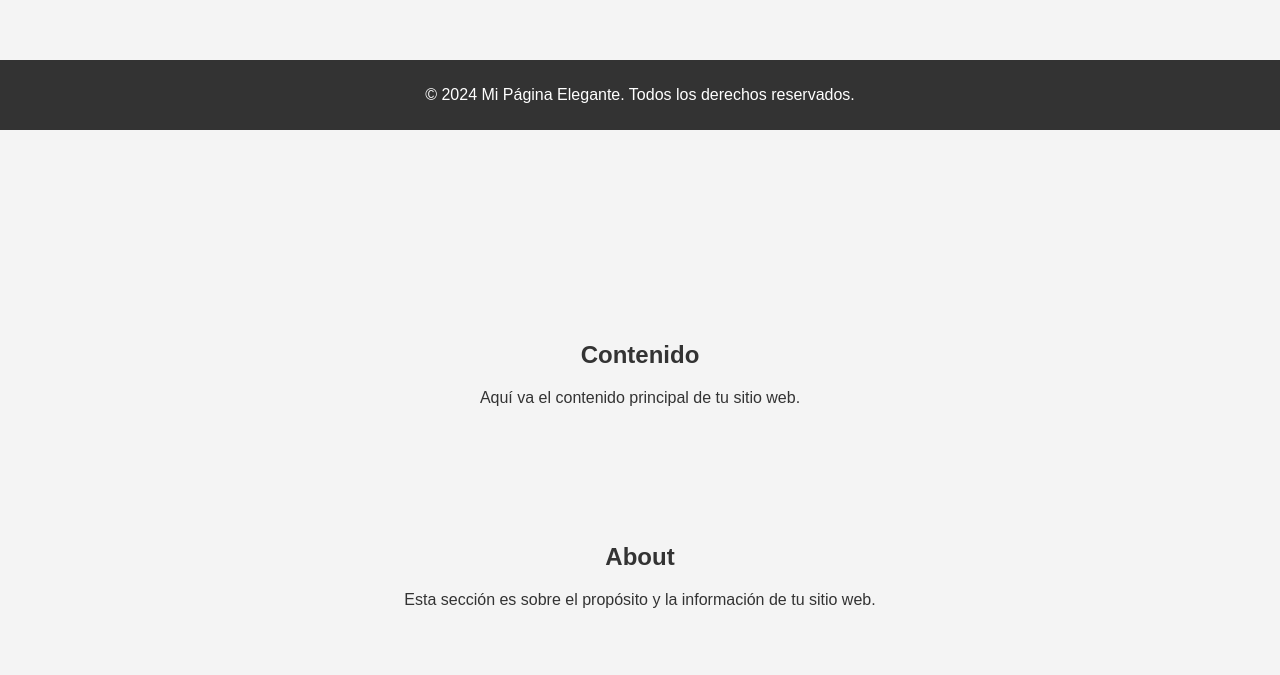
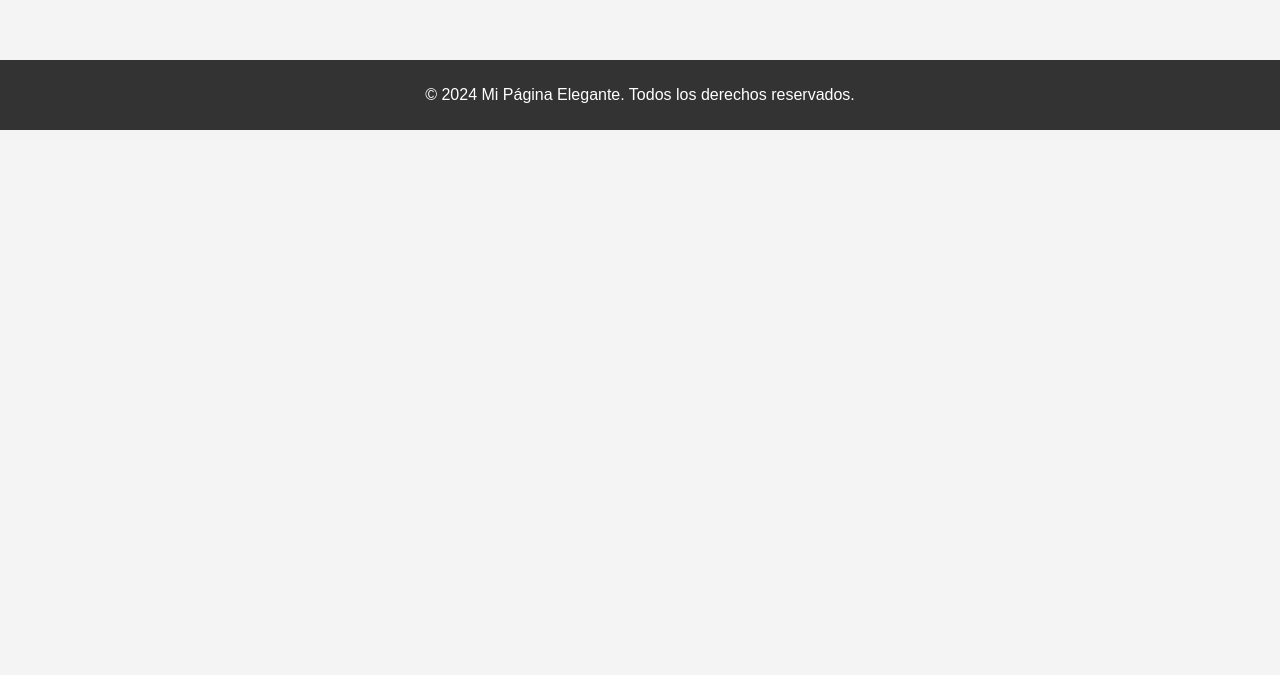
Before and after one commit to 1td0tech/1td0tech.github.io, a plain HTML site: page index.html in a window 1280 px wide. Shown: the part 670-1345 px from the top of the page. After the commit the page ends 941 px from the top, so only its background shows below. Drawn offline with Linux system fonts and the light colour scheme.

Commit message:
Update index.html

```diff
--- a/index.html
+++ b/index.html
@@ -3,16 +3,16 @@
 <head>
     <meta charset="UTF-8">
     <meta name="viewport" content="width=device-width, initial-scale=1.0">
-    <title>Mi Página Elegante</title>
+    <title>Inicio - Mi Página Elegante</title>
     <link rel="stylesheet" href="styles.css">
 </head>
 <body>
     <header>
         <nav>
             <ul class="menu">
-                <li><a href="#inicio">Inicio</a></li>
-                <li><a href="#contenido">Contenido</a></li>
-                <li><a href="#about">About</a></li>
+                <li><a href="index.html">Inicio</a></li>
+                <li><a href="contenido.html">Contenido</a></li>
+                <li><a href="about.html">About</a></li>
             </ul>
         </nav>
     </header>
@@ -24,20 +24,6 @@
         </div>
     </section>
 
-    <section id="contenido">
-        <div class="content">
-            <h2>Contenido</h2>
-            <p>Aquí va el contenido principal de tu sitio web.</p>
-        </div>
-    </section>
-
-    <section id="about">
-        <div class="content">
-            <h2>About</h2>
-            <p>Esta sección es sobre el propósito y la información de tu sitio web.</p>
-        </div>
-    </section>
-
     <footer>
         <p>© 2024 Mi Página Elegante. Todos los derechos reservados.</p>
     </footer>
```
